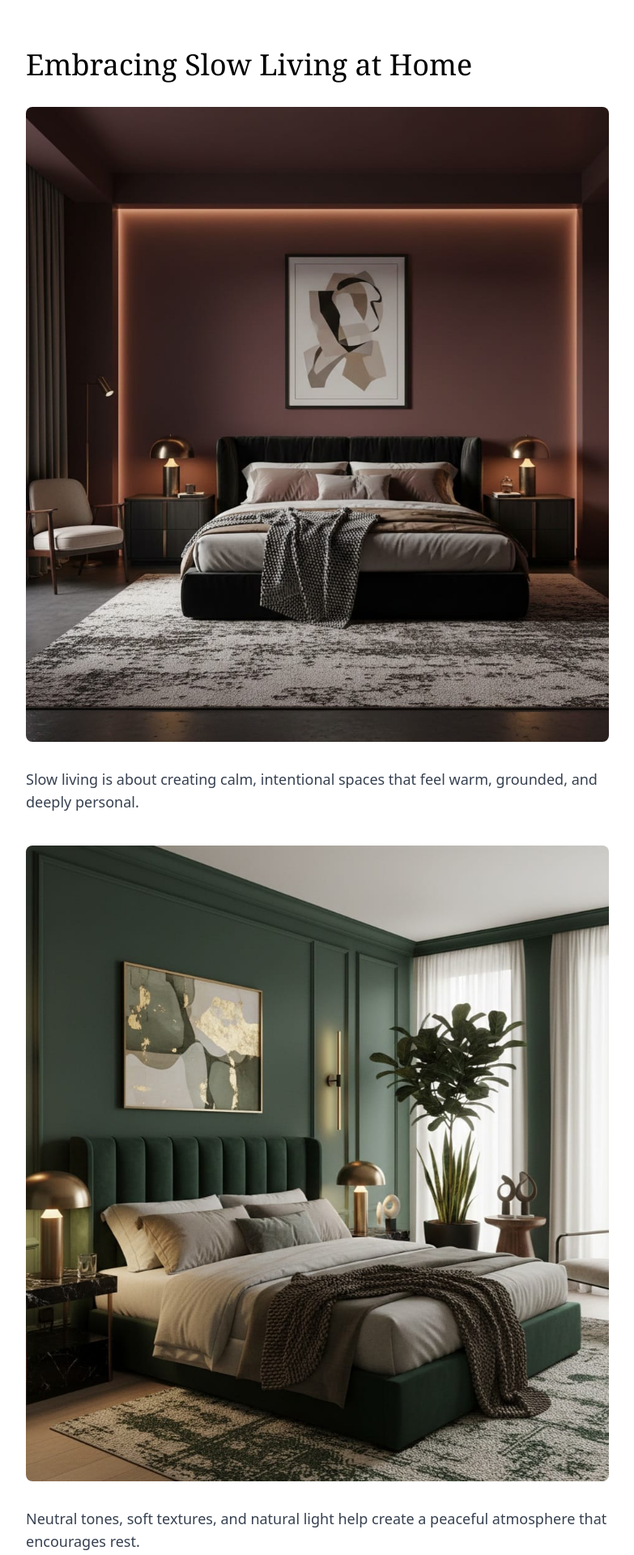
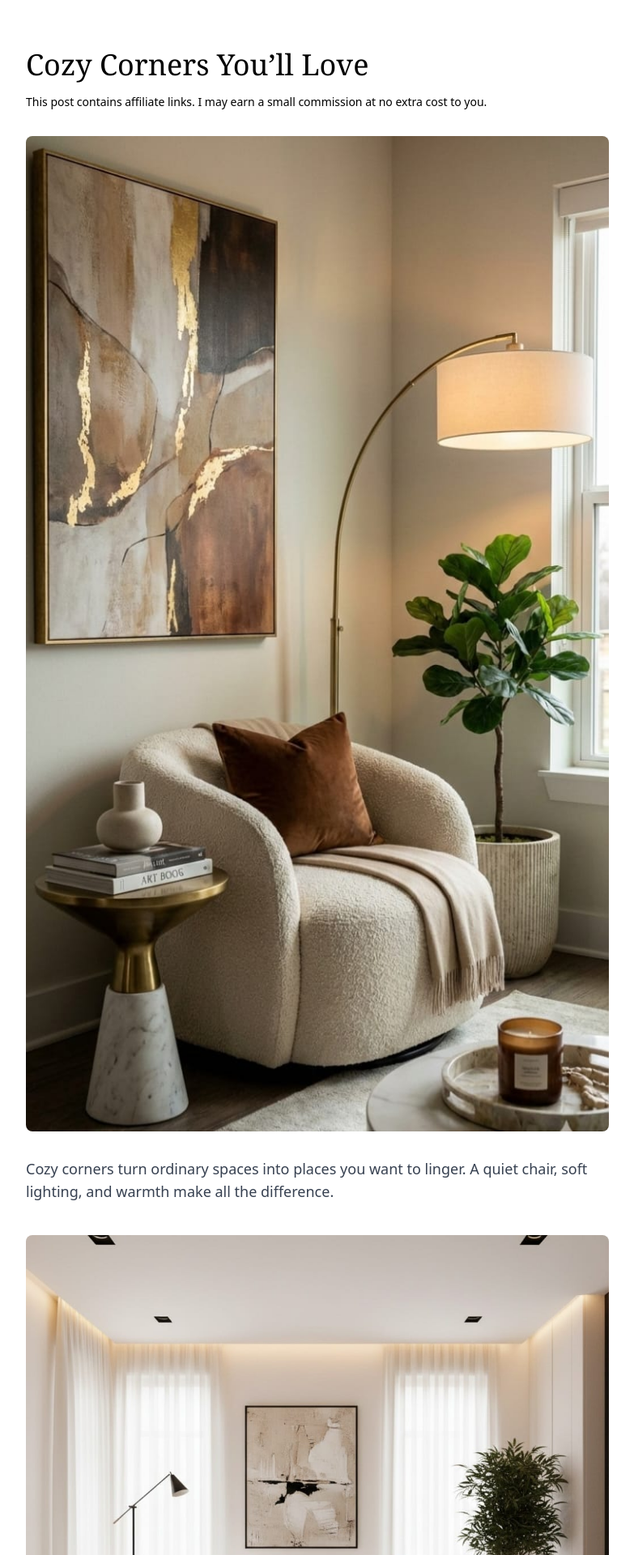
Before and after one commit to muasyamuthengi-gif/aestheticfindsbyanna, a Next.js app: page /blog/slow-living in a window 1280 px wide. Shown: the part 100-2020 px from the top of the page at 81% size, without its empty margins (248-1031 px from the left). Built offline with nearby package versions, Linux system fonts and the light colour scheme; a web font is replaced by a local one.

Commit message:
Rename component and update content for cozy corners

```diff
--- a/app/blog/slow-living/page.js
+++ b/app/blog/slow-living/page.js
@@ -1,43 +1,46 @@
-export default function SlowLivingPost() {
+import AffiliateDisclosure from "@/app/components/AffiliateDisclosure";
+
+export default function CozyCornersPost() {
   return (
     <main className="max-w-3xl mx-auto px-6 py-20">
 
-      <h1 className="text-4xl font-serif mb-8">
-        Embracing Slow Living at Home
+      <h1 className="text-4xl font-serif mb-4">
+        Cozy Corners You’ll Love
       </h1>
 
-      <img src="/blog1.jpg" className="w-full rounded-lg mb-8" />
+      <AffiliateDisclosure />
+
+      <img src="/blog2.jpg" className="w-full rounded-lg mb-8" />
 
       <p className="text-lg text-gray-700 mb-10">
-        Slow living is about creating calm, intentional spaces that feel warm,
-        grounded, and deeply personal.
+        Cozy corners turn ordinary spaces into places you want to linger.
+        A quiet chair, soft lighting, and warmth make all the difference.
       </p>
 
-      <img src="/blog1-2.jpg" className="w-full rounded-lg mb-8" />
+      <img src="/blog2-2.jpg" className="w-full rounded-lg mb-8" />
 
       <p className="text-lg text-gray-700 mb-10">
-        Neutral tones, soft textures, and natural light help create a peaceful
-        atmosphere that encourages rest.
+        Neutral colors help create a calm foundation while textures add depth
+        and comfort.
       </p>
 
-      <img src="/blog1-3.jpg" className="w-full rounded-lg mb-8" />
+      <img src="/blog2-3.jpg" className="w-full rounded-lg mb-8" />
 
       <p className="text-lg text-gray-700 mb-10">
-        Choose pieces that feel meaningful instead of trendy. Less clutter,
-        more intention.
+        Less furniture, more intention. Cozy doesn’t mean crowded.
       </p>
 
-      <img src="/blog1-4.jpg" className="w-full rounded-lg mb-8" />
+      <img src="/blog2-4.jpg" className="w-full rounded-lg mb-8" />
 
       <p className="text-lg text-gray-700 mb-10">
-        Warm wood tones and handmade decor add character and depth to your home.
+        Soft lighting instantly changes the mood. Lamps and candles create
+        warmth without effort.
       </p>
 
-      <img src="/blog1-5.jpg" className="w-full rounded-lg mb-8" />
+      <img src="/blog2-5.jpg" className="w-full rounded-lg mb-8" />
 
       <p className="text-lg text-gray-700">
-        A slow home isn’t about perfection — it’s about comfort, presence,
-        and enjoying everyday moments.
+        The best cozy corners feel effortless, personal, and deeply inviting.
       </p>
 
     </main>
```
